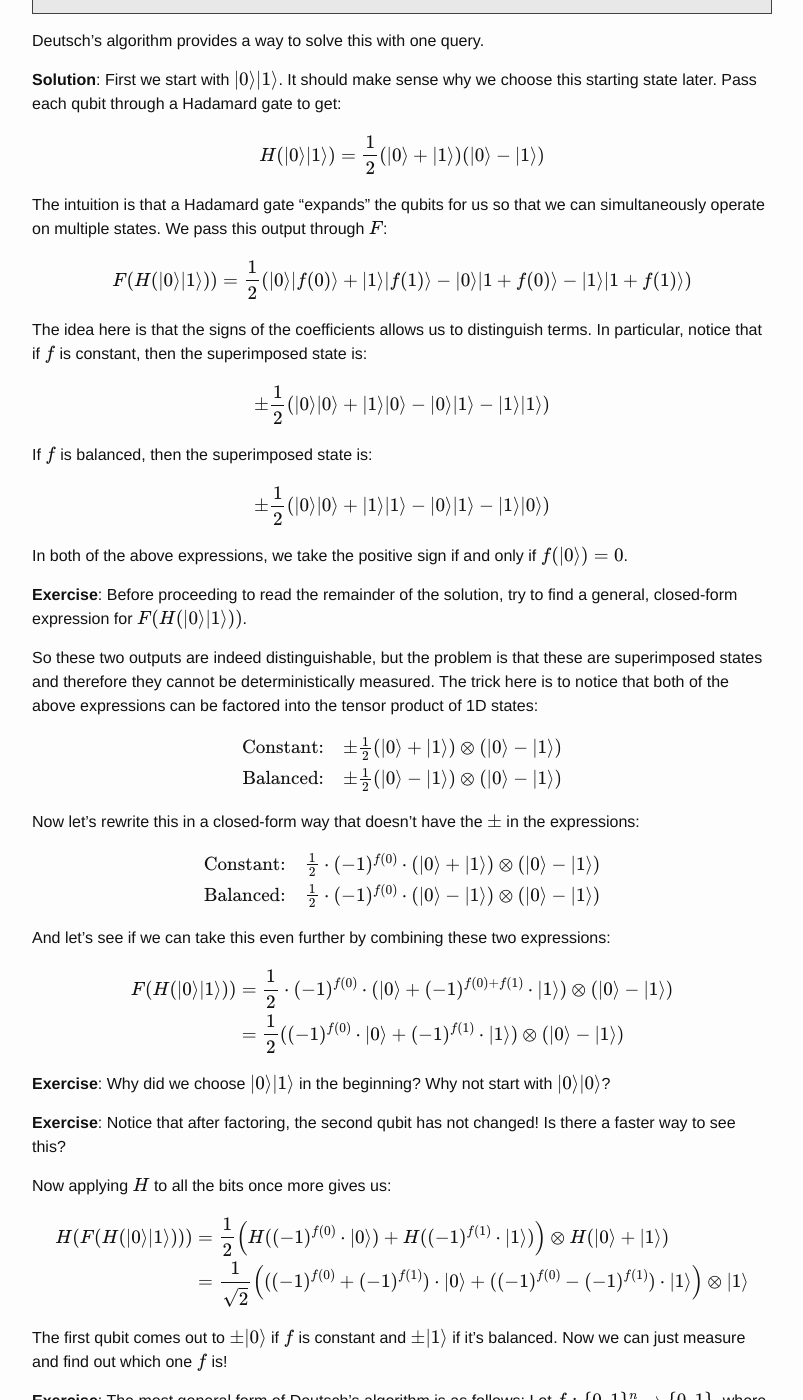
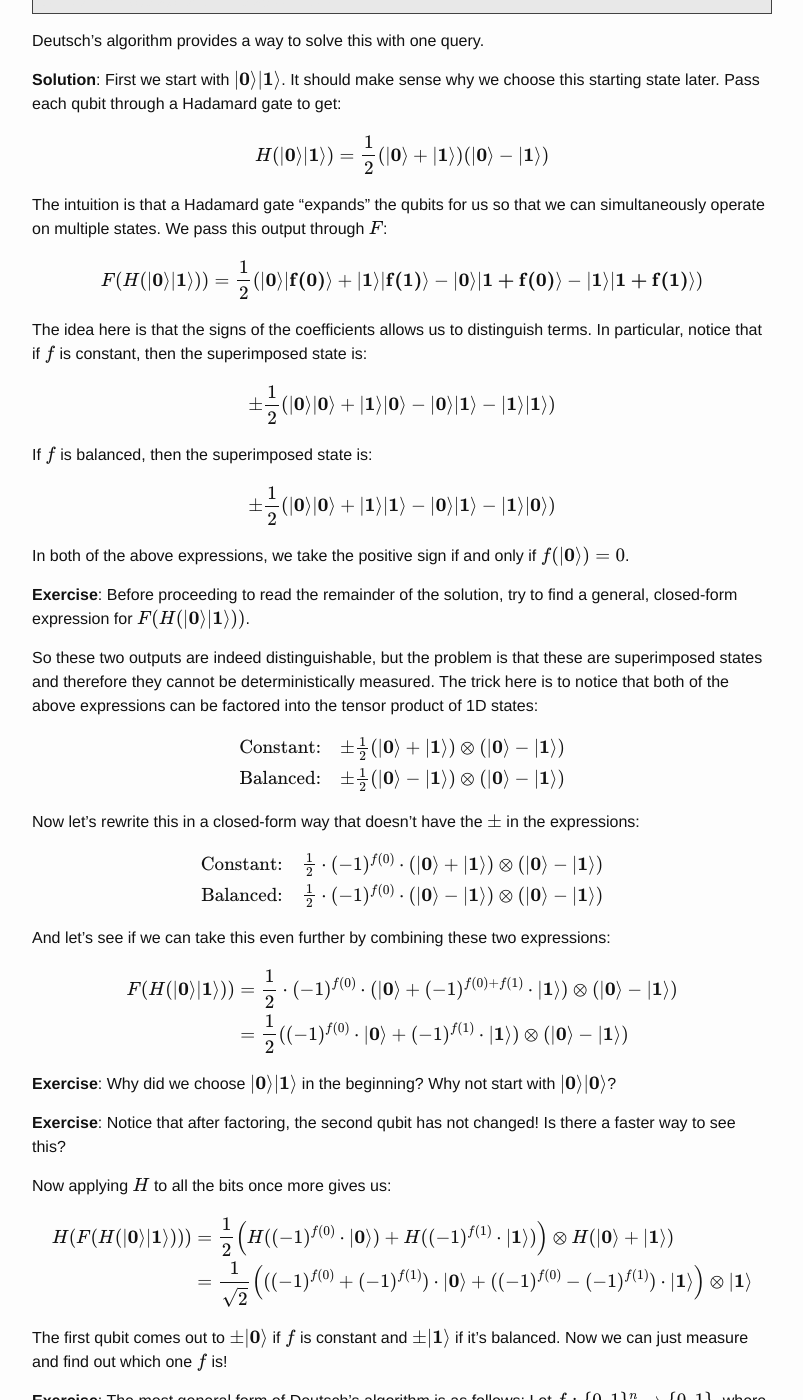
Before and after one commit to dragon96/dragon96.github.io, a Jekyll site: the page built from _posts/2019-01-26-intro-quantum.md, in a window 1280 px wide and 1400 px high, scrolled down 3840 px. Shown: the whole window, without its empty margins (238-1041 px from the left). Built offline with Jekyll 4.4.1, drawn with Linux system fonts in a browser that asks for light colours; formulas are drawn with MathJax 3; some of the changed text lies outside the part shown.

Commit message:
bolded the kets to make it easier to read

```diff
--- a/_posts/content/intro_quantum.md
+++ b/_posts/content/intro_quantum.md
@@ -9,13 +9,13 @@
 
 	$$ p = \begin{bmatrix}1 \\ 0 \end{bmatrix} \qquad q = \begin{bmatrix}0 \\ 1\end{bmatrix} \qquad r = \begin{bmatrix} 1/\sqrt2 \\ 1/\sqrt2 \end{bmatrix} \qquad  s = \begin{bmatrix} (1+i)/2 \\ (1-i)/2 \end{bmatrix}$$
 
- * The quantum community uses *bra-ket* notation to rewrite these. A *ket* is used to describe one of the basis vectors (or basis states) in the $2^n$ dimensional space. For example, $p$ and $q$ above would be written as $\vert 0\rangle$ and $\vert 1\rangle$ respectively. The conjugate transposes $p^\dagger$ and $q^\dagger$ are written as $\langle 0 \vert$ and $\langle 1\vert$, which are called *bra*s.
-   * The basis states $\vert 0 \rangle$ and $\vert 1\rangle$ are called *qubits*.
-   * We also could have named $p = \vert 1\rangle$ and $q = \vert 0 \rangle$. However, by convention, when converting between matrix and bra-ket notation, we represent the $k$-th basis vector to be the state with $k$ written in binary, zero-indexed. Remember that the string inside of the $\vert \cdot \rangle$ is merely a name. We can also name our states $\vert \heartsuit \rangle$ and $\vert \Diamond\rangle$, but this is much harder to parse.
+ * The quantum community uses *bra-ket* notation to rewrite these. A *ket* is used to describe one of the basis vectors (or basis states) in the $2^n$ dimensional space. For example, $p$ and $q$ above would be written as $\mathbf{\vert 0\rangle}$ and $\mathbf{\vert 1\rangle}$ respectively. The conjugate transposes $p^\dagger$ and $q^\dagger$ are written as $\langle 0 \vert$ and $\langle 1\vert$, which are called *bra*s.
+   * The basis states $\mathbf{\vert 0 \rangle}$ and $\mathbf{\vert 1\rangle}$ are called *qubits*.
+   * We also could have named $p = \mathbf{\vert 1\rangle}$ and $q = \mathbf{\vert 0 \rangle}$. However, by convention, when converting between matrix and bra-ket notation, we represent the $k$-th basis vector to be the state with $k$ written in binary, zero-indexed. Remember that the string inside of the $\mathbf{\vert \cdot \rangle}$ is merely a name. We can also name our states $\mathbf{\vert \heartsuit \rangle}$ and $\mathbf{\vert \Diamond\rangle}$, but this is much harder to parse.
    * For $n=1$, each basis state represents the spin of an electron: up or down.
- * We can also consider linear combinations of these basis states. For example, $r$ above would be written as $\tfrac1{\sqrt2}\vert 0 \rangle + \tfrac1{\sqrt2}\vert 1\rangle$.
-   * Physically, this represents a *superposition* of the two basis states. This is where the story of Schrödinger’s cat comes in. In this superimposed state, the particle is in neither $\vert 0\rangle$ nor $\vert 1\rangle$ state, but upon *measuring*, we’ll find that it is $\vert 0\rangle$ with $(1/\sqrt2)^2 = 1/2$ probability and $\vert 1 \rangle$ with $(1/\sqrt2)^2 = 1/2$ probability. By measuring, we’ve changed the particle’s state permanently.
- * States can be tensored (outer-product-ed) together to form higher-dimensional states. In particular, $\vert 0\rangle\otimes \vert 1\rangle$ and $\vert 01\rangle$ are notationally equivalent. Tensoring is merely a way of considering two properties simultaneously. For example, with playing cards, we have 13 states to represent each unique number and $4$ states to represent each unique suit. $\text{number}\otimes \text{suit}$ represents each unique card.
+ * We can also consider linear combinations of these basis states. For example, $r$ above would be written as $\tfrac1{\sqrt2}\mathbf{\vert 0 \rangle} + \tfrac1{\sqrt2}\mathbf{\vert 1\rangle}$.
+   * Physically, this represents a *superposition* of the two basis states. This is where the story of Schrödinger’s cat comes in. In this superimposed state, the particle is in neither $\mathbf{\vert 0\rangle}$ nor $\mathbf{\vert 1\rangle}$ state, but upon *measuring*, we’ll find that it is $\mathbf{\vert 0\rangle}$ with $(1/\sqrt2)^2 = 1/2$ probability and $\mathbf{\vert 1 \rangle}$ with $(1/\sqrt2)^2 = 1/2$ probability. By measuring, we’ve changed the particle’s state permanently.
+ * States can be tensored (outer-product-ed) together to form higher-dimensional states. In particular, $\mathbf{\vert 0\rangle}\otimes \mathbf{\vert 1\rangle}$ and $\mathbf{\vert 01\rangle}$ are notationally equivalent. Tensoring is merely a way of considering two properties simultaneously. For example, with playing cards, we have 13 states to represent each unique number and $4$ states to represent each unique suit. $\text{number}\otimes \text{suit}$ represents each unique card.
    * The outer product of two states with superimposed states can be distributed in the same way we distribute polynomials.
 
 This may take some time to get used to. Just remember that the most important rule is that, in bra-ket notation, $\langle a \vert a \rangle = 1$.
@@ -29,19 +29,19 @@
  * If $G$ is a quantum gate, then its input dimension must match its output dimension. Formally, $G: \\{0,1\\}^n \to \\{0,1\\}^n$ for some $n$. <!-- is this true in general? 90% yes because operations are unitary, thus square. -->
  * All quantum gates $G$ correspond to some unitary operation, i.e. $G^\dagger G = I$. Here, $G^\dagger$ means the conjugate transpose of $G$.
 
-Let’s see why the unitary condition must hold. The output of a quantum gate must be a valid quantum state, meaning that for all states $\vert a \rangle$, we must have that $\langle Ga \vert Ga \rangle = 1$, or in matrix notation, $a^\dagger(G^\dagger G)a = 1$ for all column vectors $a$.
+Let’s see why the unitary condition must hold. The output of a quantum gate must be a valid quantum state, meaning that for all states $\mathbf{\vert a \rangle}$, we must have that $\langle Ga \vert Ga \rangle = 1$, or in matrix notation, $a^\dagger(G^\dagger G)a = 1$ for all column vectors $a$.
 
 **Exercise**: Show that $a^\dagger(G^\dagger G)a = 1$ implies that $G^\dagger G = 1$.
 
 A couple corollaries worth mentioning:
 
  * $G$ can have complex entries.
- * $G$ is linear. This is wonderful, because this helps us to define quantum operations on superimposed states just by specifying how it acts on basis states. For example, $G\left(\tfrac1{\sqrt2}\vert 0\rangle + \tfrac1{\sqrt2} \vert 1\rangle\right) = \tfrac1{\sqrt2}G(\vert 0 \rangle) + \tfrac1{\sqrt2}G(\vert 1\rangle)$.
+ * $G$ is linear. This is wonderful, because this helps us to define quantum operations on superimposed states just by specifying how it acts on basis states. For example, $G\left(\tfrac1{\sqrt2}\mathbf{\vert 0\rangle} + \tfrac1{\sqrt2} \mathbf{\vert 1\rangle}\right) = \tfrac1{\sqrt2}G(\mathbf{\vert 0 \rangle}) + \tfrac1{\sqrt2}G(\mathbf{\vert 1\rangle})$.
  * If $G$ acts on $n$-dimensional states, then $G$ is a $2^n \times 2^n$ matrix. For example, if $n=2$, then we could have an operation that reverses the order of the basis qubits:
 
- $$G = \begin{bmatrix} 1 & 0 & 0 & 0 \\ 0 & 0 & 1 & 0 \\ 0 & 1 & 0 & 0 \\ 0 & 0 & 0 & 1 \end{bmatrix} \qquad\Longrightarrow\qquad \begin{array}{l} G(\vert 00 \rangle) = \vert 00 \rangle \\ G(\vert 01 \rangle) = \vert 10 \rangle \\ G(\vert 10 \rangle) = \vert 01 \rangle \\ G(\vert 11 \rangle) = \vert 11 \rangle \end{array}$$
+ $$G = \begin{bmatrix} 1 & 0 & 0 & 0 \\ 0 & 0 & 1 & 0 \\ 0 & 1 & 0 & 0 \\ 0 & 0 & 0 & 1 \end{bmatrix} \qquad\Longrightarrow\qquad \begin{array}{l} G(\mathbf{\vert 00 \rangle}) = \mathbf{\vert 00 \rangle} \\ G(\mathbf{\vert 01 \rangle}) = \mathbf{\vert 10 \rangle} \\ G(\mathbf{\vert 10 \rangle}) = \mathbf{\vert 01 \rangle} \\ G(\mathbf{\vert 11 \rangle}) = \mathbf{\vert 11 \rangle} \end{array}$$
 
-**Exercise**: Note that in the last example, I am making an implicit assumption that the rows correspond to $\vert 00 \rangle, \vert 01 \rangle, \vert 10\rangle, \vert 11\rangle$ in that order. Show that even if the rows of $G$ correspond to the 4 quantum states in some other order, $G$ would still be a valid unitary operation.
+**Exercise**: Note that in the last example, I am making an implicit assumption that the rows correspond to $\mathbf{\vert 00 \rangle}, \mathbf{\vert 01 \rangle}, \mathbf{\vert 10\rangle}, \mathbf{\vert 11\rangle}$ in that order. Show that even if the rows of $G$ correspond to the 4 quantum states in some other order, $G$ would still be a valid unitary operation.
 
 **Question**: You might be wondering if all unitary operators have a corresponding quantum gate. The answer is yes! We’ll take this granted for now, but it could be fun to explore why this is the case.
 
@@ -53,22 +53,22 @@
 
 and operates on a single qubit. You can verify that
 
-$$H(\vert 0 \rangle)= \frac1{\sqrt2}(\vert 0 \rangle + \vert 1 \rangle) \quad\text{ and }\quad H (\vert 1 \rangle)= \frac1{\sqrt2}(\vert 0 \rangle - \vert 1 \rangle)$$
+$$H(\mathbf{\vert 0 \rangle})= \frac1{\sqrt2}(\mathbf{\vert 0 \rangle} + \mathbf{\vert 1 \rangle}) \quad\text{ and }\quad H (\mathbf{\vert 1 \rangle})= \frac1{\sqrt2}(\mathbf{\vert 0 \rangle} - \mathbf{\vert 1 \rangle})$$
 
 Note that the Hadamard gate operates on qubits in 1-dimensional space, so it cannot be applied to states of higher dimension. However, we can apply the gate to each of the bits in a higher dimensional state. For example:
 
-$$\begin{eqnarray*} H(\vert 001\rangle) &=& H(\vert 0\rangle) \otimes H(\vert 0\rangle) \otimes H(\vert 1\rangle) \\
-&=& \frac1{2\sqrt2}(\vert 0 \rangle + \vert 1 \rangle)\otimes(\vert 0 \rangle + \vert 1 \rangle)\otimes(\vert 0 \rangle - \vert 1 \rangle) \\
-&=& \frac{1}{2\sqrt2}(\vert 000 \rangle - \vert 001\rangle +\vert 010 \rangle - \vert 011\rangle + \vert 100 \rangle - \vert 101\rangle + \vert 110 \rangle - \vert 111\rangle).
+$$\begin{eqnarray*} H(\mathbf{\vert 001\rangle}) &=& H(\mathbf{\vert 0\rangle}) \otimes H(\mathbf{\vert 0\rangle}) \otimes H(\mathbf{\vert 1\rangle}) \\
+&=& \frac1{2\sqrt2}(\mathbf{\vert 0 \rangle} + \mathbf{\vert 1 \rangle})\otimes(\mathbf{\vert 0 \rangle} + \mathbf{\vert 1 \rangle})\otimes(\mathbf{\vert 0 \rangle} - \mathbf{\vert 1 \rangle}) \\
+&=& \frac{1}{2\sqrt2}(\mathbf{\vert 000 \rangle} - \mathbf{\vert 001\rangle} +\mathbf{\vert 010 \rangle} - \mathbf{\vert 011\rangle} + \mathbf{\vert 100 \rangle} - \mathbf{\vert 101\rangle} + \mathbf{\vert 110 \rangle} - \mathbf{\vert 111\rangle}).
 \end{eqnarray*}$$
 
 This is an example of how we can start with a "deterministic" state and transformed them into a indeterminate state.
 
 **Question**: Can all valid linear combinations of states in $\\{0,1\\}^n$ be generated by a sequence of quantum gate operations on a deterministic quantum state? I suspect the answer is yes.
 
-Not all valid quantum states in $\\{0, 1\\}^n$ can be generated with Hadamard gates and tensor products. One such example is $\frac1{\sqrt2}(\vert 00\rangle + \vert 11\rangle)$, which is the canonical example of *entangled bits*. This shows that we cannot entangle bits just by applying lower-dimensional gates and distributing them over a tensor product.
+Not all valid quantum states in $\\{0, 1\\}^n$ can be generated with Hadamard gates and tensor products. One such example is $\frac1{\sqrt2}(\mathbf{\vert 00\rangle} + \mathbf{\vert 11\rangle})$, which is the canonical example of *entangled bits*. This shows that we cannot entangle bits just by applying lower-dimensional gates and distributing them over a tensor product.
 
-**Exercise**: Prove or disprove: One cannot create an entangled quantum state from only applications of single-input quantum gates on basis states (e.g. $\vert 0\rangle$ and $\vert 1 \rangle$).
+**Exercise**: Prove or disprove: One cannot create an entangled quantum state from only applications of single-input quantum gates on basis states (e.g. $\mathbf{\vert 0\rangle}$ and $\mathbf{\vert 1 \rangle}$).
 
 **Exercise**: Find a quantum gate that takes two or more inputs and can create an entangled quantum state.
 
@@ -80,9 +80,9 @@
 
 Let’s first unpack what the problem is asking.
 
-First, note that there is a little bit of ambiguity about how $f$, a mathematical function is implemented as a quantum gate. Unintuitively, we’ll consider the quantum gate $F$, also called the *oracle*, which maps $\vert a\rangle \vert b \rangle$ to $\vert a \rangle \vert b \oplus f(a) \rangle$, where $\oplus$ is the XOR operation. This is a fairly general way of implementing a classical function into a quantum gate.
+First, note that there is a little bit of ambiguity about how $f$, a mathematical function is implemented as a quantum gate. Unintuitively, we’ll consider the quantum gate $F$, also called the *oracle*, which maps $\mathbf{\vert a\rangle} \mathbf{\vert b \rangle}$ to $\mathbf{\vert a \rangle} \mathbf{\vert b \oplus f(a) \rangle}$, where $\oplus$ is the XOR operation. This is a fairly general way of implementing a classical function into a quantum gate.
 
-**Exercise**: You might be wondering why $F$ is implemented as a two-input gate with the dummy qubit $b$. Why not have a quantum gate $F^\prime$ with $F^\prime(\vert a\rangle) = \vert f(a) \rangle$? What is the key idea that makes $F$ such a general implementation of a classical function?
+**Exercise**: You might be wondering why $F$ is implemented as a two-input gate with the dummy qubit $b$. Why not have a quantum gate $F^\prime$ with $F^\prime(\mathbf{\vert a\rangle}) = \mathbf{\vert f(a) \rangle}$? What is the key idea that makes $F$ such a general implementation of a classical function?
 
 Hint:
 <div class="hint">What is the matrix corresponding to $F^\prime$?</div>
@@ -92,52 +92,52 @@
 **Exercise**: Propose an algorithm that uses two queries.
 
 Solution:
-<div class="hint"> We can solve by considering $F(\vert 0\rangle \vert b \rangle)$ and $F(\vert 1\rangle \vert b \rangle)$, and ignoring the first qubit of the outputs. If $f$ is constant, then the second qubits of the outputs should match, and otherwise not. <br />
+<div class="hint"> We can solve by considering $F(\mathbf{\vert 0\rangle} \mathbf{\vert b \rangle})$ and $F(\mathbf{\vert 1\rangle} \mathbf{\vert b \rangle})$, and ignoring the first qubit of the outputs. If $f$ is constant, then the second qubits of the outputs should match, and otherwise not. <br />
 
 Ignoring the first qubit is "legal" because a product of two lower dimensional quantum states is like having two completely separate experiments. We can directly measure the second qubit since there are no indeterminate states on the second qubit.</div>
 
 Deutsch’s algorithm provides a way to solve this with one query.
 
-**Solution**: First we start with $\vert 0 \rangle \vert 1 \rangle$. It should make sense why we choose this starting state later. Pass each qubit through a Hadamard gate to get:
+**Solution**: First we start with $\mathbf{\vert 0 \rangle} \mathbf{\vert 1 \rangle}$. It should make sense why we choose this starting state later. Pass each qubit through a Hadamard gate to get:
 
-$$H(\vert 0\rangle\vert 1\rangle) = \frac12 (\vert 0\rangle + \vert 1\rangle)(\vert 0\rangle - \vert 1\rangle)$$
+$$H(\mathbf{\vert 0\rangle}\mathbf{\vert 1\rangle}) = \frac12 (\mathbf{\vert 0\rangle} + \mathbf{\vert 1\rangle})(\mathbf{\vert 0\rangle} - \mathbf{\vert 1\rangle})$$
 
 The intuition is that a Hadamard gate "expands" the qubits for us so that we can simultaneously operate on multiple states. We pass this output through $F$:
 
-$$F(H(\vert 0\rangle \vert1\rangle)) = \frac12( \vert 0\rangle\vert f(0)\rangle + \vert 1\rangle\vert f(1) \rangle- \vert 0\rangle\vert 1+f(0)\rangle - \vert 1\rangle\vert 1+f(1) \rangle)$$
+$$F(H(\mathbf{\vert 0\rangle} \mathbf{\vert1\rangle})) = \frac12( \mathbf{\vert 0\rangle}\mathbf{\vert f(0)\rangle} + \mathbf{\vert 1\rangle}\mathbf{\vert f(1) \rangle}- \mathbf{\vert 0\rangle}\mathbf{\vert 1+f(0)\rangle} - \mathbf{\vert 1\rangle}\mathbf{\vert 1+f(1) \rangle})$$
 
 The idea here is that the signs of the coefficients allows us to distinguish terms. In particular, notice that if $f$ is constant, then the superimposed state is:
 
-$$\pm\frac12 ( \vert 0\rangle\vert 0\rangle + \vert 1\rangle\vert 0\rangle- \vert 0\rangle\vert 1\rangle - \vert 1\rangle\vert 1 \rangle)$$
+$$\pm\frac12 ( \mathbf{\vert 0\rangle}\mathbf{\vert 0\rangle} + \mathbf{\vert 1\rangle}\mathbf{\vert 0\rangle}- \mathbf{\vert 0\rangle}\mathbf{\vert 1\rangle} - \mathbf{\vert 1\rangle}\mathbf{\vert 1 \rangle})$$
 
 If $f$ is balanced, then the superimposed state is:
 
-$$\pm\frac12 ( \vert 0\rangle\vert 0\rangle + \vert 1\rangle\vert 1\rangle- \vert 0\rangle\vert 1\rangle - \vert 1\rangle\vert 0 \rangle)$$
+$$\pm\frac12 ( \mathbf{\vert 0\rangle}\mathbf{\vert 0\rangle} + \mathbf{\vert 1\rangle}\mathbf{\vert 1\rangle}- \mathbf{\vert 0\rangle}\mathbf{\vert 1\rangle} - \mathbf{\vert 1\rangle}\mathbf{\vert 0 \rangle})$$
 
-In both of the above expressions, we take the positive sign if and only if $f(\vert 0 \rangle) = 0$.
+In both of the above expressions, we take the positive sign if and only if $f(\mathbf{\vert 0 \rangle}) = 0$.
 
-**Exercise**: Before proceeding to read the remainder of the solution, try to find a general, closed-form expression for $F(H(\vert 0 \rangle\vert 1\rangle))$.
+**Exercise**: Before proceeding to read the remainder of the solution, try to find a general, closed-form expression for $F(H(\mathbf{\vert 0 \rangle}\mathbf{\vert 1\rangle}))$.
 
 So these two outputs are indeed distinguishable, but the problem is that these are superimposed states and therefore they cannot be deterministically measured. The trick here is to notice that both of the above expressions can be factored into the tensor product of 1D states:
 
-$$\begin{array}{rl} \text{Constant:} & \pm\frac12(\vert 0 \rangle + \vert 1 \rangle)\otimes (\vert 0 \rangle - \vert 1\rangle) \\ \text{Balanced:} & \pm\frac12 (\vert 0 \rangle - \vert 1 \rangle)\otimes (\vert 0 \rangle - \vert 1\rangle) \end{array}$$
+$$\begin{array}{rl} \text{Constant:} & \pm\frac12(\mathbf{\vert 0 \rangle} + \mathbf{\vert 1 \rangle})\otimes (\mathbf{\vert 0 \rangle} - \mathbf{\vert 1\rangle}) \\ \text{Balanced:} & \pm\frac12 (\mathbf{\vert 0 \rangle} - \mathbf{\vert 1 \rangle})\otimes (\mathbf{\vert 0 \rangle} - \mathbf{\vert 1\rangle}) \end{array}$$
 
 Now let’s rewrite this in a closed-form way that doesn’t have the $\pm$ in the expressions:
 
-$$\begin{array}{rl} \text{Constant:} & \frac12\cdot (-1)^{f(0)}\cdot (\vert 0 \rangle + \vert 1 \rangle)\otimes (\vert 0 \rangle - \vert 1\rangle) \\ \text{Balanced:} & \frac12\cdot (-1)^{f(0)}\cdot (\vert 0 \rangle - \vert 1 \rangle)\otimes (\vert 0 \rangle - \vert 1\rangle) \end{array}$$
+$$\begin{array}{rl} \text{Constant:} & \frac12\cdot (-1)^{f(0)}\cdot (\mathbf{\vert 0 \rangle} + \mathbf{\vert 1 \rangle})\otimes (\mathbf{\vert 0 \rangle} - \mathbf{\vert 1\rangle}) \\ \text{Balanced:} & \frac12\cdot (-1)^{f(0)}\cdot (\mathbf{\vert 0 \rangle} - \mathbf{\vert 1 \rangle})\otimes (\mathbf{\vert 0 \rangle} - \mathbf{\vert 1\rangle}) \end{array}$$
 
 And let’s see if we can take this even further by combining these two expressions:
 
-$$ \begin{eqnarray*} F(H(\vert 0\rangle \vert1\rangle)) &=& \frac12\cdot (-1)^{f(0)}\cdot (\vert 0 \rangle + (-1)^{f(0)+f(1)}\cdot \vert 1 \rangle)\otimes (\vert 0 \rangle - \vert 1\rangle) \\ &=& \frac12((-1)^{f(0)}\cdot \vert 0 \rangle + (-1)^{f(1)}\cdot \vert 1 \rangle)\otimes (\vert 0 \rangle - \vert 1\rangle) \end{eqnarray*}$$
+$$ \begin{eqnarray*} F(H(\mathbf{\vert 0\rangle} \mathbf{\vert1\rangle})) &=& \frac12\cdot (-1)^{f(0)}\cdot (\mathbf{\vert 0 \rangle} + (-1)^{f(0)+f(1)}\cdot \mathbf{\vert 1 \rangle})\otimes (\mathbf{\vert 0 \rangle} - \mathbf{\vert 1\rangle}) \\ &=& \frac12((-1)^{f(0)}\cdot \mathbf{\vert 0 \rangle} + (-1)^{f(1)}\cdot \mathbf{\vert 1 \rangle})\otimes (\mathbf{\vert 0 \rangle} - \mathbf{\vert 1\rangle}) \end{eqnarray*}$$
 
-**Exercise**: Why did we choose $\vert 0\rangle \vert 1\rangle$ in the beginning? Why not start with $\vert 0\rangle \vert 0 \rangle$?
+**Exercise**: Why did we choose $\mathbf{\vert 0\rangle} \mathbf{\vert 1\rangle}$ in the beginning? Why not start with $\mathbf{\vert 0\rangle} \mathbf{\vert 0 \rangle}$?
 
 **Exercise**: Notice that after factoring, the second qubit has not changed! Is there a faster way to see this?
 
 Now applying $H$ to all the bits once more gives us:
 
-$$\begin{eqnarray*} H(F(H(\vert 0\rangle \vert 1\rangle))) &=& \frac12\left(H((-1)^{f(0)}\cdot \vert 0 \rangle ) + H((-1)^{f(1)}\cdot \vert 1\rangle)\right)\otimes H(\vert 0 \rangle + \vert 1\rangle ) \\ &=& \frac1{\sqrt2} \left(((-1)^{f(0)} + (-1)^{f(1)})\cdot \vert 0 \rangle + ((-1)^{f(0)} - (-1)^{f(1)})\cdot \vert 1\rangle \right)\otimes \vert 1\rangle \end{eqnarray*} $$
+$$\begin{eqnarray*} H(F(H(\mathbf{\vert 0\rangle} \mathbf{\vert 1\rangle}))) &=& \frac12\left(H((-1)^{f(0)}\cdot \mathbf{\vert 0 \rangle} ) + H((-1)^{f(1)}\cdot \mathbf{\vert 1\rangle})\right)\otimes H(\mathbf{\vert 0 \rangle} + \mathbf{\vert 1\rangle} ) \\ &=& \frac1{\sqrt2} \left(((-1)^{f(0)} + (-1)^{f(1)})\cdot \mathbf{\vert 0 \rangle} + ((-1)^{f(0)} - (-1)^{f(1)})\cdot \mathbf{\vert 1\rangle} \right)\otimes \mathbf{\vert 1\rangle} \end{eqnarray*} $$
 
-The first qubit comes out to $\pm \vert 0 \rangle$ if $f$ is constant and $\pm \vert 1\rangle$ if it’s balanced. Now we can just measure and find out which one $f$ is!
+The first qubit comes out to $\pm \mathbf{\vert 0 \rangle}$ if $f$ is constant and $\pm \mathbf{\vert 1\rangle}$ if it’s balanced. Now we can just measure and find out which one $f$ is!
 
 **Exercise**: The most general form of Deutsch’s algorithm is as follows: Let $f: \\{0, 1\\}^n \to \\{0,1\\}$, where $f$ is either constant or balanced (exactly half of the states $s$ satisfy $f(s) = 0$ and the other half satisfy $f(s) = 1$.) Propose an algorithm distinguish whether $f$ is constant or balanced in $O(1)$ queries. How many queries would it take classically, in terms of $n$?
```
